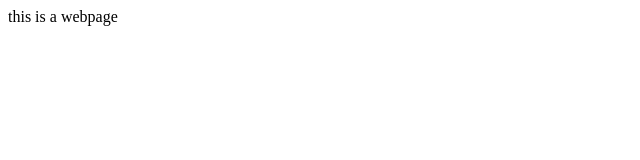
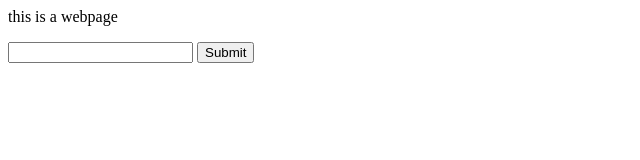
Before and after one commit to maauer/greeleymingles, a plain HTML site: page src/index.html in a window 1280 px wide. Shown: the whole page, without its empty margins (0-640 px from the left). Drawn offline with Linux system fonts and the light colour scheme.

Commit message:
Update index.html

```diff
--- a/src/index.html
+++ b/src/index.html
@@ -1 +1,10 @@
-<p>this is a webpage</p>
+<html>
+  <head>
+  </head>
+  <body>
+    <p>this is a webpage</p>
+    <form>
+      <input type="text" name="1">
+      <input type="submit">
+  </body>
+<html>
```
